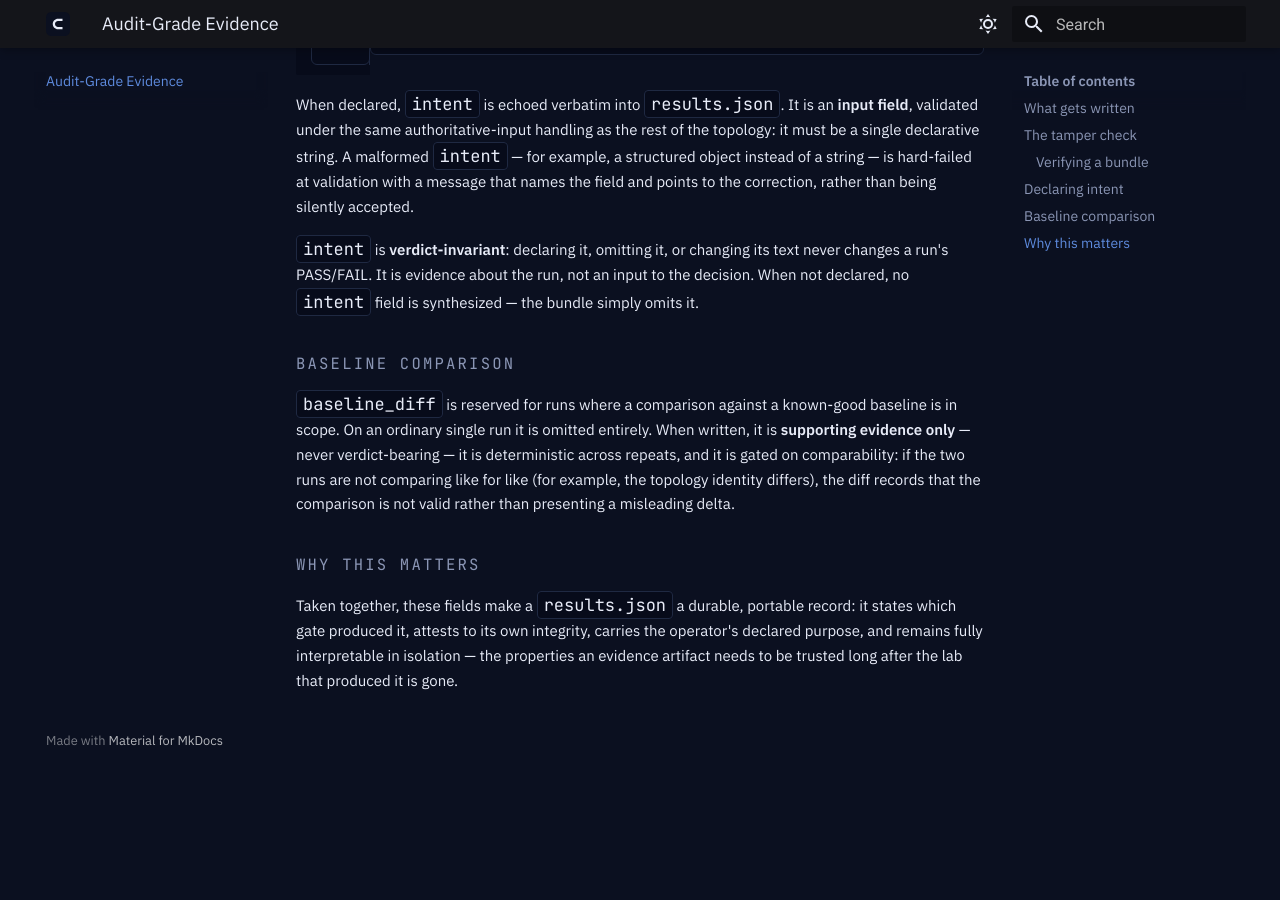
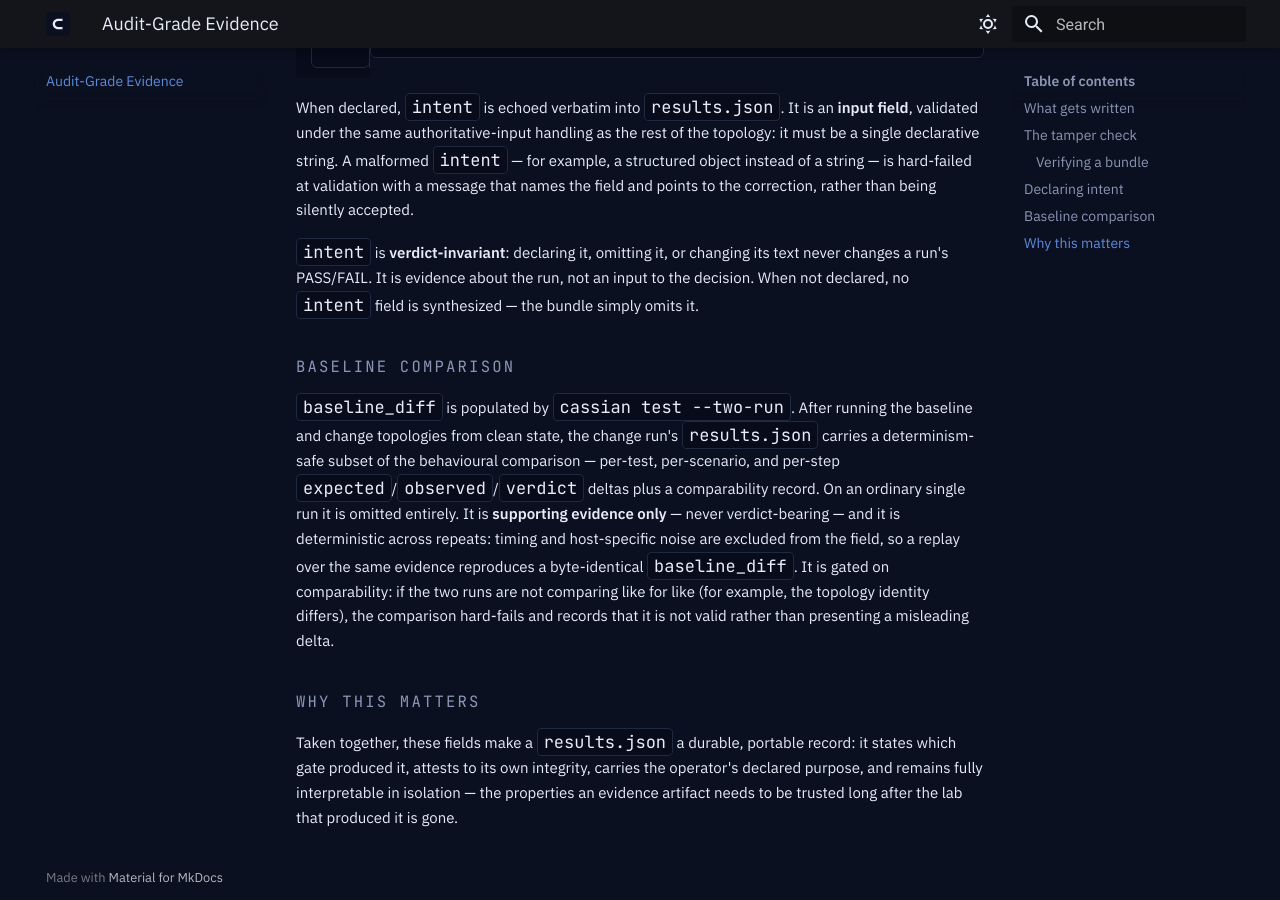
Before and after one commit to cassian-gate/cassian-gate, an MkDocs documentation site: the page built from docs/audit-grade-evidence.md, in a window 1280 px wide and 900 px high, scrolled down 2094 px. Built offline with MkDocs 1.6.1 and Material for MkDocs 9.7.7, drawn with Linux system fonts in a browser that asks for light colours; the version menu is left out; before the commit the page ends 2857 px from its top, so only the background shows below that; some of the changed text lies outside the part shown.

Commit message:
phase2 4.4 WI-6: document results.json baseline_diff as populated by two-run (REQ-44-12)

```diff
--- a/docs/audit-grade-evidence.md
+++ b/docs/audit-grade-evidence.md
@@ -11,7 +11,7 @@ A finalized `results.json` carries four audit fields in addition to the usual ve
 - **`release_version`** — the Cassian Gate version that produced the bundle, as an inline string (for example, `"2.1.0"`). It records *which* gate generated the evidence, so a stored `results.json` remains interpretable as tooling evolves.
 - **`tamper_check`** — a self-describing integrity stamp over the authoritative content of the bundle (see below).
 - **`intent`** — the operator's declared purpose for the run, echoed verbatim when supplied (see [Declaring intent](#declaring-intent)).
-- **`baseline_diff`** — reserved supporting evidence describing how this run compares to a baseline. It is written only when a baseline comparison is in scope and is absent on ordinary single runs.
+- **`baseline_diff`** — supporting evidence describing how a change run compares to its baseline. It is populated by `cassian test --two-run` on the change run, and is absent on ordinary single runs.
 
 Because every field is inline and literal, a `results.json` is **self-contained**: it can be interpreted without resolving any external URL, registry, or source file.
 
@@ -59,7 +59,7 @@ When declared, `intent` is echoed verbatim into `results.json`. It is an **input
 
 ## Baseline comparison
 
-`baseline_diff` is reserved for runs where a comparison against a known-good baseline is in scope. On an ordinary single run it is omitted entirely. When written, it is **supporting evidence only** — never verdict-bearing — it is deterministic across repeats, and it is gated on comparability: if the two runs are not comparing like for like (for example, the topology identity differs), the diff records that the comparison is not valid rather than presenting a misleading delta.
+`baseline_diff` is populated by `cassian test --two-run`. After running the baseline and change topologies from clean state, the change run's `results.json` carries a determinism-safe subset of the behavioural comparison — per-test, per-scenario, and per-step `expected`/`observed`/`verdict` deltas plus a comparability record. On an ordinary single run it is omitted entirely. It is **supporting evidence only** — never verdict-bearing — and it is deterministic across repeats: timing and host-specific noise are excluded from the field, so a replay over the same evidence reproduces a byte-identical `baseline_diff`. It is gated on comparability: if the two runs are not comparing like for like (for example, the topology identity differs), the comparison hard-fails and records that it is not valid rather than presenting a misleading delta.
 
 ## Why this matters
 
```
